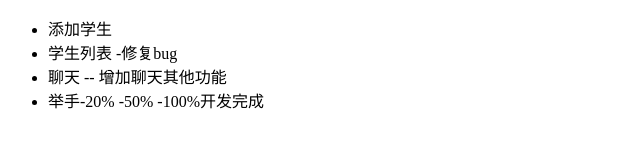
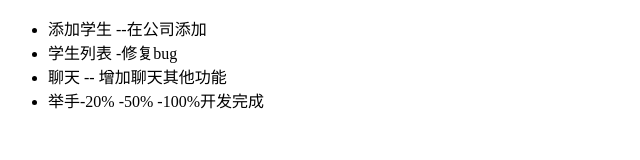
Before and after one commit to Marry-wang/student, a plain HTML site: page index.html in a window 1280 px wide. Shown: the whole page, without its empty margins (0-640 px from the left). Drawn offline with Linux system fonts and the light colour scheme.

Commit message:
在公司修改index.html 8

```diff
--- a/index.html
+++ b/index.html
@@ -6,7 +6,7 @@
     </head>
     <body>
         <ul>
-            <li>添加学生</li>
+            <li>添加学生  --在公司添加</li>
             <li>学生列表 -修复bug</li>
             <li>聊天 -- 增加聊天其他功能</li>
             <li>举手-20%  -50%  -100%开发完成</li>
```
